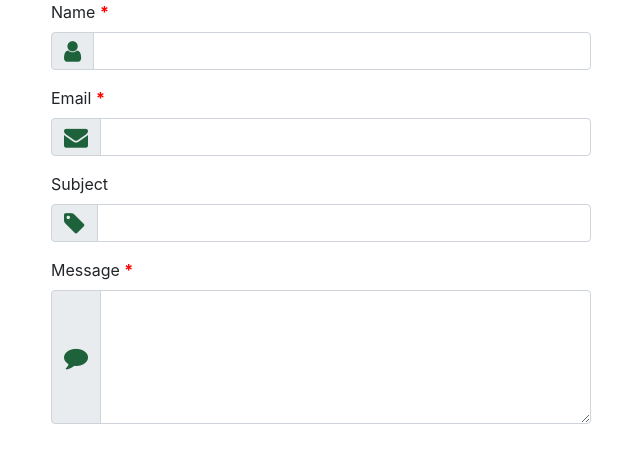
After one commit to afnikitina/my-pwp-asya, a PHP site: page / in a window 1280 px wide. The commit adds this page. Shown: the top 463 px of the page, without its empty margins (34-674 px from the left). Run offline with PHP 8.4, Linux system fonts and the light colour scheme; some libraries are stand-ins or nearby versions.

Commit message:
Edded the "contact me" form and decorated it.

```diff
--- /dev/null
+++ b/public_html/css/style.css
@@ -0,0 +1,9 @@
+.red-star {
+	color: red;
+	font-weight: bolder;
+}
+
+i[class~="fa"] {
+	color: #1e623b;
+	font-size: 1.5rem;
+}
--- a/public_html/documentation/milestone-1.php
+++ b/public_html/documentation/milestone-1.php
@@ -3,7 +3,7 @@
 	<head>
 		<title>Asya Nikitina - Personal Website Project</title>
 		<meta charset="UTF-8" />
-		<link rel="stylesheet" type="text/css" href="../styles/style.css">
+		<link rel="stylesheet" type="text/css" href="css/style.css">
 	</head>
 	<body>
 		<header>
--- a/public_html/documentation/milestone-2.php
+++ b/public_html/documentation/milestone-2.php
@@ -3,7 +3,7 @@
 	<head>
 		<title>Personal Website Project - Content Strategy</title>
 		<meta charset="UTF-8" />
-		<link rel="stylesheet" type="text/css" href="../styles/style.css" />
+		<link rel="stylesheet" type="text/css" href="css/style.css" />
 	</head>
 	<body>
 		<header>
@@ -30,9 +30,9 @@
 				<h2>Wireframes</h2>
 				<p>My site will feature one layout that will be fully responsive on small and large screens. These wireframes were created using <a href="https://balsamiq.com">https://balsamiq.com</a></p>
 				<h3>Mobile Layout</h3>
-				<img src="../images/mobile-layout1.png" alt="Wireframes Mobile Layout">
+				<img src="images/mobile-layout1.png" alt="Wireframes Mobile Layout">
 				<h3>Desktop Layout</h3>
-				<img src="../images/desktop-layout1.png" alt="Wireframes Desktop Layout">
+				<img src="images/desktop-layout1.png" alt="Wireframes Desktop Layout">
 			</div>
 		</main>
 		<footer>
--- /dev/null
+++ b/public_html/index.php
@@ -0,0 +1,85 @@
+<!DOCTYPE html>
+<html lang="en">
+	<head>
+		<meta charset="UTF-8" />
+		<meta name="viewport" content="width=device-width, initial-scale=1, shrink-to-fit=no">
+		<title>My Personal Webpage</title>
+		<!-- Bootstrap CSS -->
+		<link rel="stylesheet" href="https://stackpath.bootstrapcdn.com/bootstrap/4.1.3/css/bootstrap.min.css" integrity="sha384-MCw98/SFnGE8fJT3GXwEOngsV7Zt27NXFoaoApmYm81iuXoPkFOJwJ8ERdknLPMO" crossorigin="anonymous">
+		<link rel="stylesheet" href="https://maxcdn.bootstrapcdn.com/font-awesome/4.4.0/css/font-awesome.min.css">
+		<link rel="stylesheet" href="css/style.css">
+	</head>
+	<body>
+
+		<div class="container">
+			<div class="row">
+				<div class="col-md-6">
+					<label class="control-label" for="name">Name <span class="red-star">*</span></label>
+					<div class="input-group mb-3">
+						<div class="input-group-prepend">
+							<span class="input-group-text">
+								<i class="fa fa-user" aria-hidden="true"></i>
+							</span>
+						</div>
+						<input type="text" class="form-control" placeholder="" aria-label="Name" name="name" aria-describedby="nameHelp" />
+					</div><!--		input-group mb-3-->
+<!--					<small id="nameHelp" class="form-text text-muted">Enter your your name.</small>-->
+				</div><!--		col-md-6-->
+			</div><!--		row-->
+			<div class="row">
+				<div class="col-md-6">
+					<label class="control-label" for="email">Email <span class="red-star">*</span></label>
+					<div class="input-group mb-3">
+						<div class="input-group-prepend">
+							<span class="input-group-text">
+								<i class="fa fa-envelope" aria-hidden="true"></i>
+							</span>
+						</div>
+						<input type="text" class="form-control" placeholder="" aria-label="Email" name="email" aria-describedby="emailHelp" />
+					</div><!--		input-group mb-3-->
+<!--					<small id="emailHelp" class="form-text text-muted">Enter your email address.</small>-->
+				</div><!--		col-md-6-->
+			</div><!--		row-->
+			<div class="row">
+				<div class="col-md-6">
+					<label class="control-label" for="subject">Subject</label>
+					<div class="input-group mb-3">
+						<div class="input-group-prepend">
+							<span class="input-group-text">
+								<i class="fa fa-tag" aria-hidden="true"></i>
+							</span>
+						</div>
+						<input type="text" class="form-control" placeholder="" aria-label="Subject" name="subject" aria-describedby="subjectHelp" />
+					</div><!--		input-group mb-3-->
+<!--					<small id="subjectHelp" class="form-text text-muted">You may enter a subject of your message (optional).</small>-->
+				</div><!--		col-md-6-->
+			</div><!--		row-->
+			<div class="row">
+				<div class="col-md-6">
+					<label class="control-label" for="subject">Message <span class="red-star">*</span></label>
+					<div class="input-group mb-3">
+						<div class="input-group-prepend">
+							<span class="input-group-text">
+								<i class="fa fa-comment" aria-hidden="true"></i>
+							</span>
+						</div>
+						<textarea class="form-control" rows="5" placeholder="" aria-label="Message" name="message" aria-describedby="messageHelp"></textarea>
+					</div><!--		input-group mb-3-->
+<!--					<small id="subjectHelp" class="form-text text-muted">Please type your message in the box above.</small>-->
+				</div><!--		col-md-6-->
+			</div><!--		row-->
+		</div><!--		container-->
+
+
+
+
+<!--		<footer>-->
+<!--		<p class="text-center text-white-50 bg-dark py-5"></p>-->
+<!--	</footer>-->
+
+		<script src="https://code.jquery.com/jquery-3.3.1.slim.min.js" integrity="sha384-q8i/X+965DzO0rT7abK41JStQIAqVgRVzpbzo5smXKp4YfRvH+8abtTE1Pi6jizo" crossorigin="anonymous"></script>
+		<script src="https://cdnjs.cloudflare.com/ajax/libs/popper.js/1.14.3/umd/popper.min.js" integrity="sha384-ZMP7rVo3mIykV+2+9J3UJ46jBk0WLaUAdn689aCwoqbBJiSnjAK/l8WvCWPIPm49" crossorigin="anonymous"></script>
+		<script src="https://stackpath.bootstrapcdn.com/bootstrap/4.1.3/js/bootstrap.min.js" integrity="sha384-ChfqqxuZUCnJSK3+MXmPNIyE6ZbWh2IMqE241rYiqJxyMiZ6OW/JmZQ5stwEULTy" crossorigin="anonymous"></script>
+		<script src="js/script.js" type="application/javascript"></script>
+	</body>
+</html>
```
Also changed, not shown: public_html/documentation/css/style.css (renamed from public_html/styles/style.css), public_html/documentation/images/desktop-layout1.png (renamed from public_html/images/desktop-layout1.png), public_html/documentation/images/mobile-layout.png (renamed from public_html/images/mobile-layout.png), public_html/documentation/images/mobile-layout1.png (renamed from public_html/images/mobile-layout1.png), public_html/js/script.js (added).
